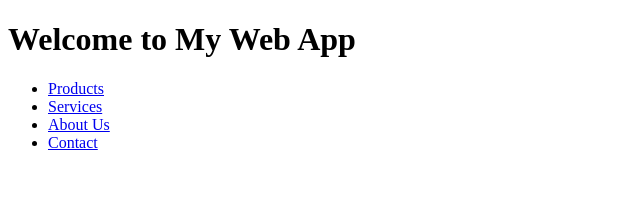
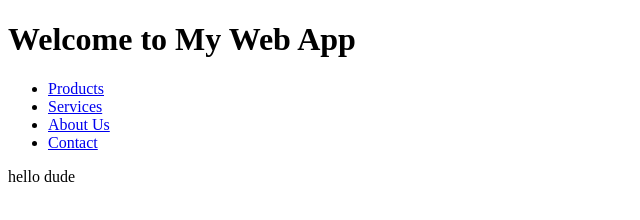
Before and after one commit to goutham1569/add_commit, a plain HTML site: page index.html in a window 1280 px wide. Shown: the full height of the page, 0-640 px from the left. Drawn offline with Linux system fonts and the light colour scheme.

Commit message:
add hello

```diff
--- a/index.html
+++ b/index.html
@@ -11,5 +11,6 @@
             <li><a href="contact.html">Contact</a></li>
         </ul>
     </nav>
+    hello dude
 </body>
 </html>
```
